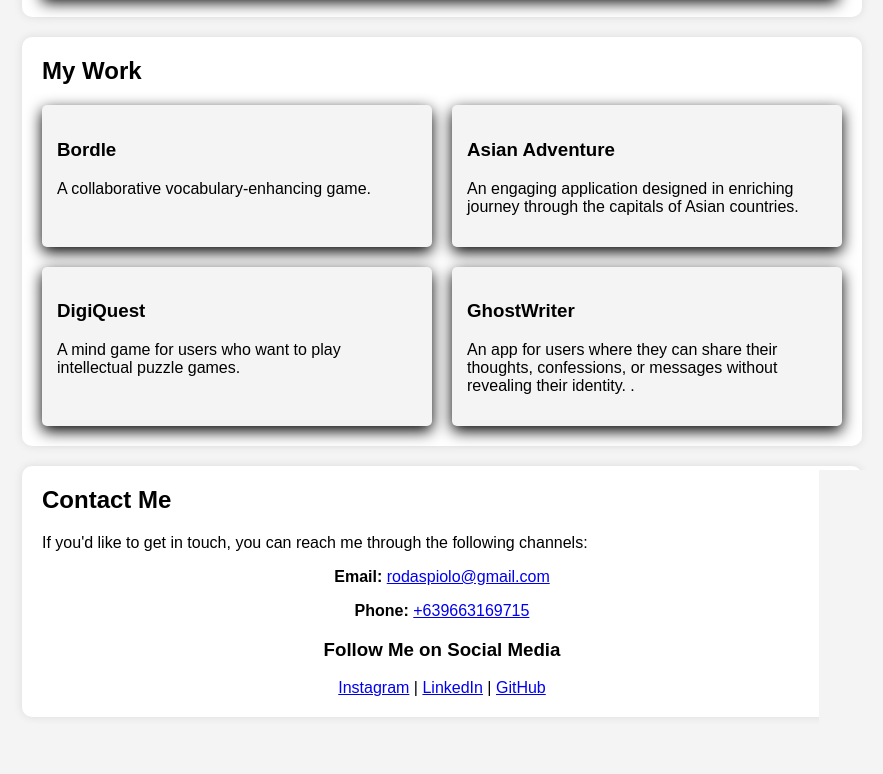
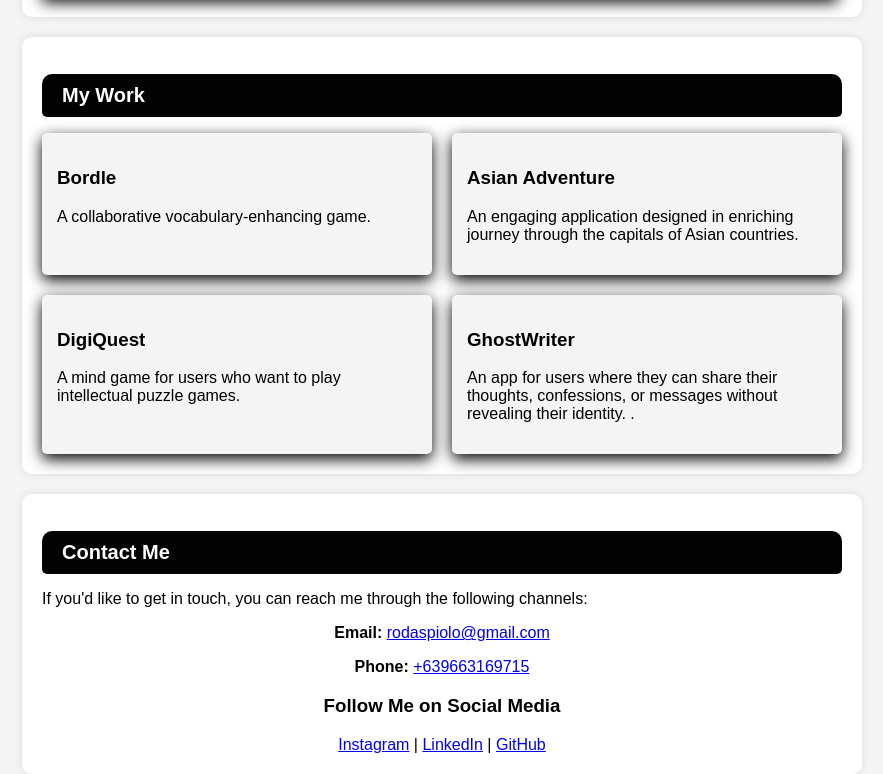
Before and after one commit to PioloRodas/PioloRodas.github.io, a plain HTML site: page index.html in a window 1280 px wide. Shown: the part 1055-1829 px from the top of the page, without its empty margins (198-1081 px from the left). Drawn offline with Linux system fonts and the light colour scheme.

Commit message:
Update style.css

```diff
--- a/style.css
+++ b/style.css
@@ -38,8 +38,15 @@ section {
     border-radius: 10px;
     box-shadow: 0 0 10px rgba(0, 0, 0, 0.1);
 }
-.about-me h2, .portfolio h2, .contact h2, .skills {
-    margin-top: 0;
+.about-me h2, .portfolio h2, .contact h2, .skills h2{
+    color: #fff;
+    background: #030303;
+    padding: 10px 20px;
+    font-size: 20px;
+    font-weight: 700;
+    border-radius: 5px;
+    border-top-left-radius: 10px;
+    border-top-right-radius: 10px;
 }
 .portfolio-items {
     display: flex;
@@ -52,17 +59,6 @@ section {
     position: relative;
     background: #fff;
 }
-
-.skills h2 {
-    color: #fff;
-    background: #030303;
-    padding: 10px 20px;
-    font-size: 20px;
-    font-weight: 700;
-    border-radius: 5px;
-    border-top-left-radius: 10px;
-    border-top-right-radius: 10px;
-}
 .skills ul li {
     list-style: none;
     padding: 10px;
@@ -70,7 +66,6 @@ section {
     box-shadow: 0 5px 15px rgba(0,0,0,1);
     background: #fff;
 }
-
 .skills ul li:hover {
     transform: scale(1.1);
     z-index: 100;
@@ -92,7 +87,6 @@ section {
     transform: scale(1.03);
     box-shadow: 0 6px 12px rgba(0, 0, 0, 2);
 }
-
 .contact div {
     text-align: center;
 }
@@ -122,7 +116,6 @@ section {
     margin-top: 10px;
     font-size: 2.5em;
 }
-
 footer {
     text-align: center;
     padding: 20px;
@@ -134,14 +127,12 @@ nav {
     padding: 10px;
     text-align: center;
 }
-
 nav a {
     color: white;
     text-decoration: none;
     margin: 0 15px;
     font-size: 18px;
 }
-
 nav a:hover {
     text-decoration:underline;
 }
```
